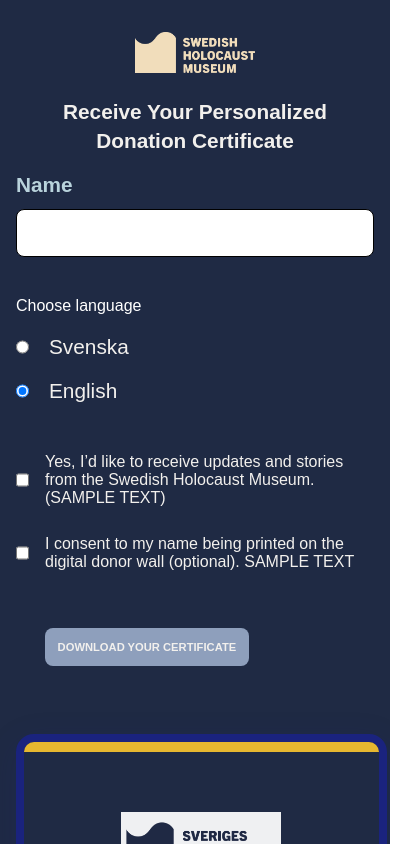
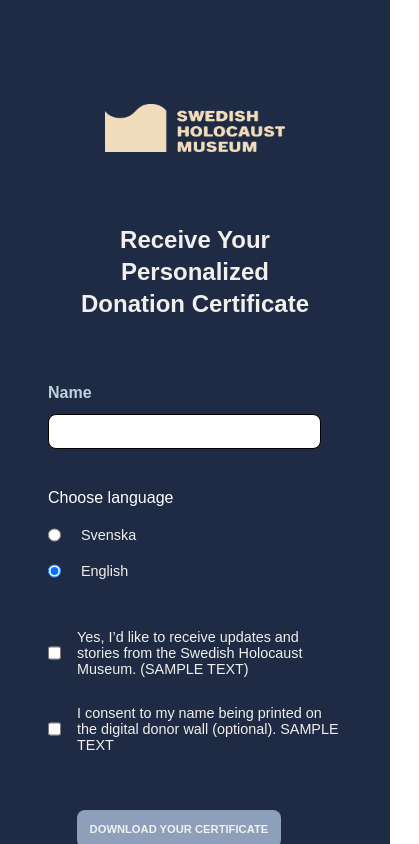
Before and after one commit to minzikimi/fundraiser, a React (Vite) app: page /personal-diploma in a window 390 px wide. Shown: the top 844 px of the page, 419 px wide, since content can reach past the window. Built offline with nearby package versions, Linux system fonts and the light colour scheme.

Commit message:
fix mobile version

```diff
--- a/src/pages/ThankYou/PersonalDiploma.module.css
+++ b/src/pages/ThankYou/PersonalDiploma.module.css
@@ -101,7 +101,7 @@ h2 {
   .nameForm,
   .language,
   .checkbox {
-    max-width: 90vw;
+    max-width: 100vw;
   }
   .input {
     width: 100%;
@@ -113,27 +113,45 @@ h2 {
 /* Mobile: 390px */
 @media (max-width: 430px) {
   .container {
-    padding: 1rem;
+    padding: 3rem;
   }
   .logo {
-    width: 120px;
-    margin-top: 16px;
+   height: 3rem;
+    margin-bottom: 3rem;
+    margin-top: 3.5rem;
   }
+
   h2 {
-    font-size: 1.3rem;
+    font-size: 1.5rem;
     margin-top: 20px;
-    margin-bottom: 18px;
+    margin-bottom: 2rem;
+    line-height: 2rem;
   }
   .nameForm {
     flex-direction: column;
     gap: 12px;
+    max-width: 70vw;
+    margin-top: 2rem;
+
+  }
+  .nameForm label {
+    font-size: 1rem;
+
+  }
+  .nameForm input{
+    height: 2.2rem;
+
+  }
+
+  .language  label{
+    font-size: 0.9rem ;
+
+  }
+  .checkbox  {
+    font-size: 0.9rem;
+  }
+
+  .language {
     max-width: 100vw;
   }
-  .input,
-  .language,
-  .checkbox {
-    width: 100%;
-    max-width: 100vw;
-    font-size: 1rem;
-  }
 }
```
